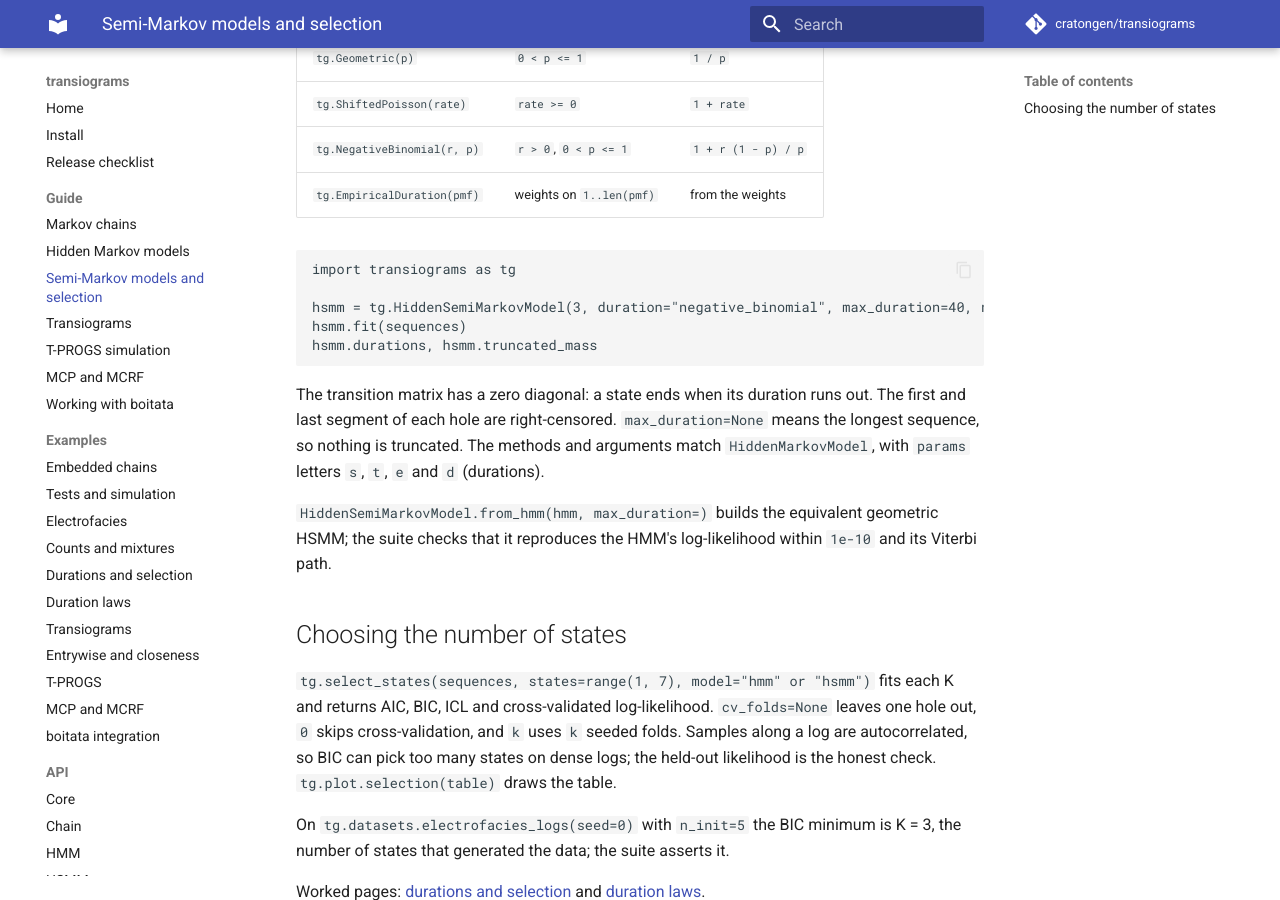
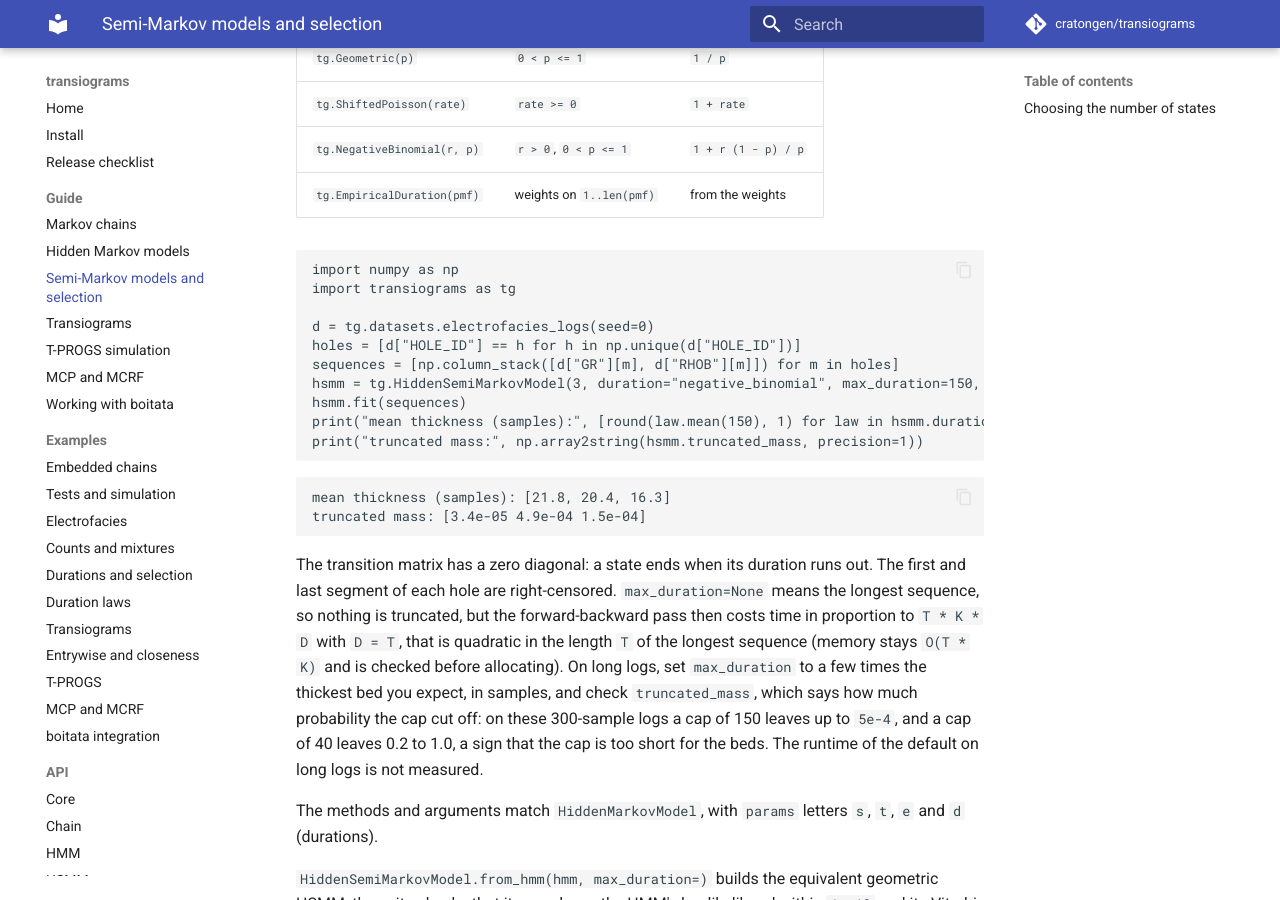
Before and after one commit to cratongen/transiograms, an MkDocs documentation site: the page built from docs/guide/semi-markov.md, in a window 1280 px wide and 900 px high, scrolled down 257 px. Built offline with MkDocs 1.6.1 and Material for MkDocs 9.7.7, drawn with Linux system fonts in a browser that asks for light colours; comment, search, counter and statistics services are not loaded.

Commit message:
docs(hsmm): give the semi-Markov guide runnable data and state the max_duration cost
The guide fitted an undefined sequences; it now fits the electrofacies
logs with a cap long enough for their beds and prints the truncated mass,
and the docs test runs it. The guide and the docstring say that
max_duration=None makes forward-backward time quadratic in the longest
sequence.

````diff
--- a/docs/guide/semi-markov.md
+++ b/docs/guide/semi-markov.md
@@ -11,17 +11,34 @@ a typical thickness, `tg.HiddenSemiMarkovModel` gives each state an explicit dur
 | `tg.EmpiricalDuration(pmf)` | weights on `1..len(pmf)` | from the weights |
 
 ```python
+import numpy as np
 import transiograms as tg
 
-hsmm = tg.HiddenSemiMarkovModel(3, duration="negative_binomial", max_duration=40, n_init=3)
+d = tg.datasets.electrofacies_logs(seed=0)
+holes = [d["HOLE_ID"] == h for h in np.unique(d["HOLE_ID"])]
+sequences = [np.column_stack([d["GR"][m], d["RHOB"][m]]) for m in holes]
+hsmm = tg.HiddenSemiMarkovModel(3, duration="negative_binomial", max_duration=150, n_init=3, seed=0)
 hsmm.fit(sequences)
-hsmm.durations, hsmm.truncated_mass
+print("mean thickness (samples):", [round(law.mean(150), 1) for law in hsmm.durations])
+print("truncated mass:", np.array2string(hsmm.truncated_mass, precision=1))
+```
+
+```text
+mean thickness (samples): [21.8, 20.4, 16.3]
+truncated mass: [3.4e-05 4.9e-04 1.5e-04]
 ```
 
 The transition matrix has a zero diagonal: a state ends when its duration runs out. The first and
 last segment of each hole are right-censored. `max_duration=None` means the longest sequence, so
-nothing is truncated. The methods and arguments match `HiddenMarkovModel`, with `params` letters
-`s`, `t`, `e` and `d` (durations).
+nothing is truncated, but the forward-backward pass then costs time in proportion to
+`T * K * D` with `D = T`, that is quadratic in the length `T` of the longest sequence (memory
+stays `O(T * K)` and is checked before allocating). On long logs, set `max_duration` to a few
+times the thickest bed you expect, in samples, and check `truncated_mass`, which says how much
+probability the cap cut off: on these 300-sample logs a cap of 150 leaves up to `5e-4`, and a cap
+of 40 leaves 0.2 to 1.0, a sign that the cap is too short for the beds. The runtime of the default on long logs is not measured.
+
+The methods and arguments match `HiddenMarkovModel`, with `params` letters `s`, `t`, `e` and `d`
+(durations).
 
 `HiddenSemiMarkovModel.from_hmm(hmm, max_duration=)` builds the equivalent geometric HSMM; the
 suite checks that it reproduces the HMM's log-likelihood within `1e-10` and its Viterbi path.
````
Also changed, not shown: 2 other files.
